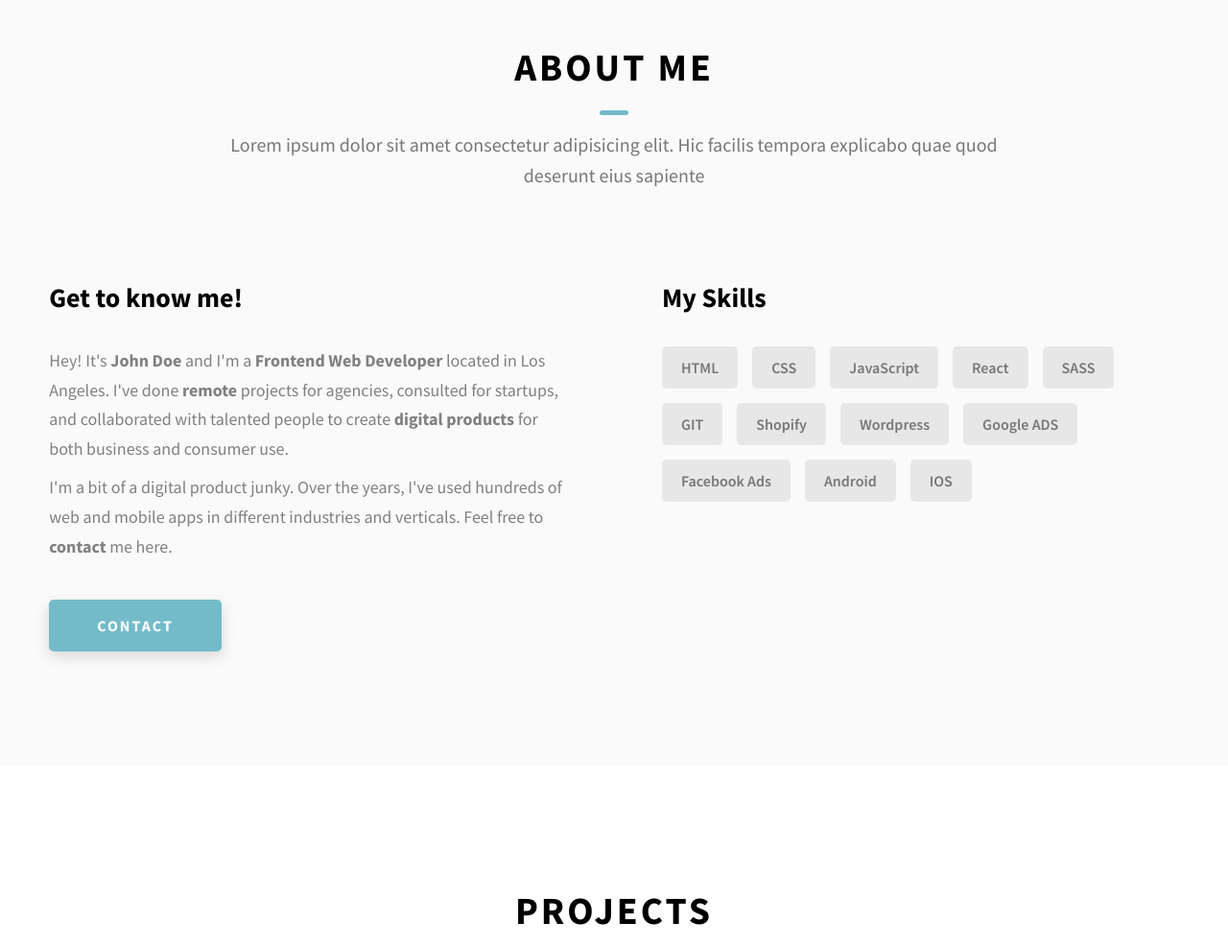
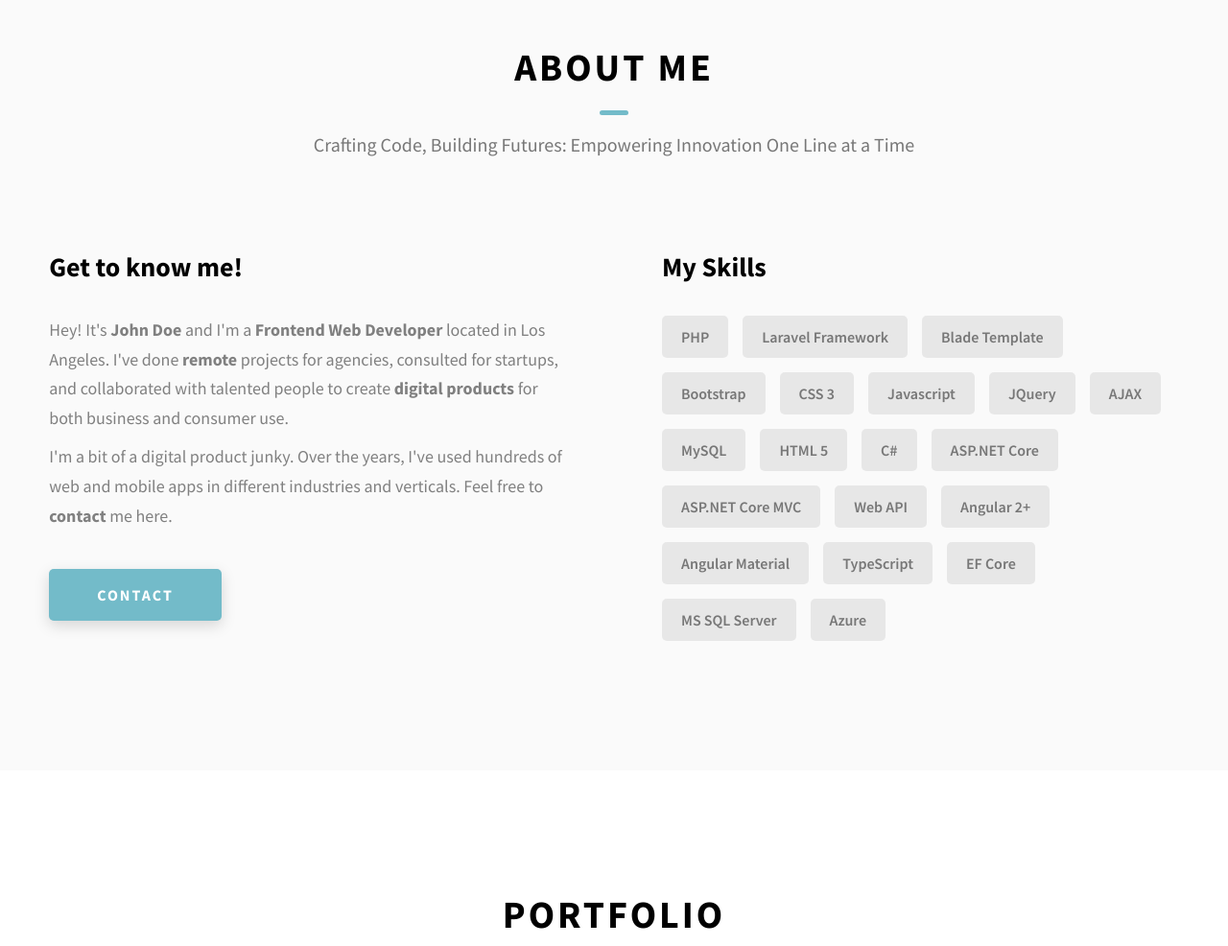
Before and after one commit to rlusitha/rlusitha.github.io, a website: page index.html in a window 1280 px wide. Shown: the part 880-1866 px from the top of the page at 96% size. Drawn offline with Linux system fonts and the light colour scheme.

Commit message:
About me section half done

```diff
--- a/index.html
+++ b/index.html
@@ -153,8 +153,7 @@
         <h2 class="heading heading-sec heading-sec__mb-med">
           <span class="heading-sec__main">About Me</span>
           <span class="heading-sec__sub">
-            Lorem ipsum dolor sit amet consectetur adipisicing elit. Hic facilis
-            tempora explicabo quae quod deserunt eius sapiente
+            Crafting Code, Building Futures: Empowering Innovation One Line at a Time
           </span>
         </h2>
         <div class="about__content">
@@ -186,18 +185,26 @@
           <div class="about__content-skills">
             <h3 class="about__content-title">My Skills</h3>
             <div class="skills">
-              <div class="skills__skill">HTML</div>
-              <div class="skills__skill">CSS</div>
-              <div class="skills__skill">JavaScript</div>
-              <div class="skills__skill">React</div>
-              <div class="skills__skill">SASS</div>
-              <div class="skills__skill">GIT</div>
-              <div class="skills__skill">Shopify</div>
-              <div class="skills__skill">Wordpress</div>
-              <div class="skills__skill">Google ADS</div>
-              <div class="skills__skill">Facebook Ads</div>
-              <div class="skills__skill">Android</div>
-              <div class="skills__skill">IOS</div>
+              <div class="skills__skill">PHP</div>
+              <div class="skills__skill">Laravel Framework</div>
+              <div class="skills__skill">Blade Template</div>
+              <div class="skills__skill">Bootstrap</div>
+              <div class="skills__skill">CSS 3</div>
+              <div class="skills__skill">Javascript</div>
+              <div class="skills__skill">JQuery</div>
+              <div class="skills__skill">AJAX</div>
+              <div class="skills__skill">MySQL</div>
+              <div class="skills__skill">HTML 5</div>
+              <div class="skills__skill">C#</div>
+              <div class="skills__skill">ASP.NET Core</div>
+              <div class="skills__skill">ASP.NET Core MVC</div>
+              <div class="skills__skill">Web API</div>
+              <div class="skills__skill">Angular 2+</div>
+              <div class="skills__skill">Angular Material</div>
+              <div class="skills__skill">TypeScript</div>
+              <div class="skills__skill">EF Core</div>
+              <div class="skills__skill">MS SQL Server</div>
+              <div class="skills__skill">Azure</div>
             </div>
           </div>
         </div>
@@ -206,7 +213,7 @@
     <section id="projects" class="projects sec-pad">
       <div class="main-container">
         <h2 class="heading heading-sec heading-sec__mb-bg">
-          <span class="heading-sec__main">Projects</span>
+          <span class="heading-sec__main">Portfolio</span>
           <span class="heading-sec__sub">
             Lorem ipsum dolor sit amet consectetur adipisicing elit. Hic facilis
             tempora explicabo quae quod deserunt eius sapiente
```
